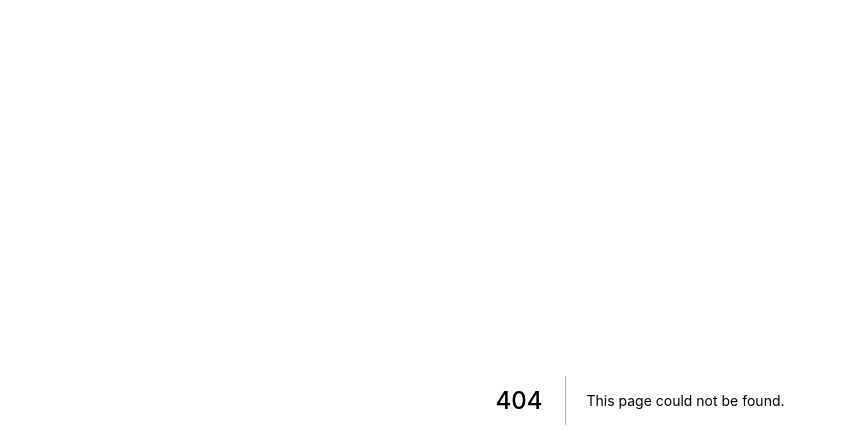
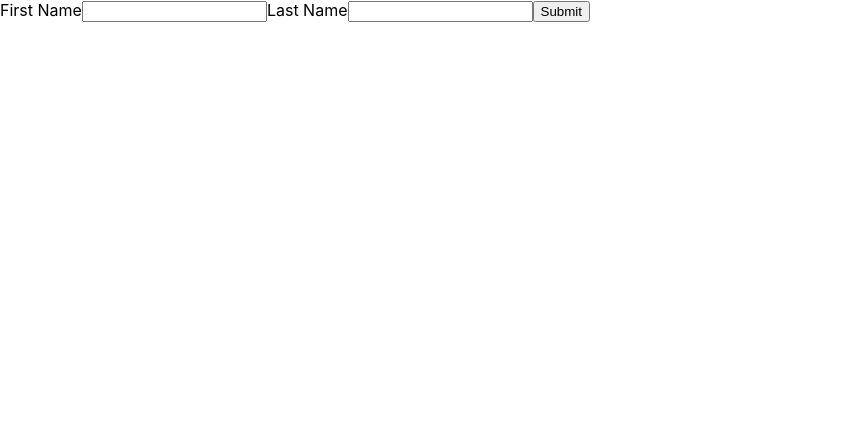
Before and after one commit to yxeri/kstart, a Next.js app: page /formReactHookForm in a window 1280 px wide. Before the commit this address had no page. Shown: the top 448 px of the page, without its empty margins (0-846 px from the left). Built offline with nearby package versions, Linux system fonts and the light colour scheme.

Commit message:
added component with react hook form

```diff
--- a/package.json
+++ b/package.json
@@ -11,7 +11,8 @@
   "dependencies": {
     "next": "12.3.1",
     "react": "18.2.0",
-    "react-dom": "18.2.0"
+    "react-dom": "18.2.0",
+    "react-hook-form": "^7.36.1"
   },
   "devDependencies": {
     "@types/node": "18.8.0",
--- /dev/null
+++ b/pages/formReactHookForm.tsx
@@ -0,0 +1,59 @@
+import { NextPage } from "next";
+import { useEffect, useState } from "react";
+import { PersonInformation } from "../models/PersonInformation";
+import { useForm, SubmitHandler } from "react-hook-form";
+
+interface IFormInput {
+  firstName: string;
+  lastName: string;
+}
+
+const FormReactHookForm: NextPage = () => {
+  const {
+    register,
+    handleSubmit,
+    reset,
+    formState,
+    formState: { isSubmitSuccessful },
+  } = useForm<IFormInput>();
+  const [personInformation, setPersonInformation] = useState<PersonInformation>(
+    { firstName: "", lastName: "" }
+  );
+  const [personList, setPersonList] = useState<PersonInformation[]>([]);
+
+  const onSubmit: SubmitHandler<IFormInput> = (data) => {
+    setPersonList((current) => [
+      ...current,
+      new PersonInformation(data.firstName, data.lastName),
+    ]);
+  };
+
+  useEffect(() => {
+    if (formState.isSubmitSuccessful) {
+      reset({ firstName: "", lastName: "" });
+    }
+  }, [formState, reset]);
+
+  return (
+    <>
+      <form onSubmit={handleSubmit(onSubmit)}>
+        <label htmlFor="firstName"> First Name</label>
+        <input {...register("firstName", { required: true, minLength: 2 })} />
+        <label htmlFor="lastName">Last Name</label>
+        <input {...register("lastName", { required: true, minLength: 2 })} />
+        <button type="submit">Submit</button>
+      </form>
+      {personList.map((person, i) => {
+        return (
+          <div key={i}>
+            <p>
+              First Name: {person.firstName} Last Name: {person.lastName}
+            </p>
+            <p></p>
+          </div>
+        );
+      })}
+    </>
+  );
+};
+export default FormReactHookForm;
--- a/pages/form.tsx
+++ b/pages/formWithoutRHF.tsx
@@ -3,7 +3,7 @@ import React, { ChangeEvent, FormEvent, useState } from "react";
 import { PersonInformation } from "../models/PersonInformation";
 import styles from "../styles/Home.module.css";
 
-const Form: NextPage = () => {
+const FormWithoutRHF: NextPage = () => {
   const [personInformation, setPersonInformation] = useState<PersonInformation>(
     { firstName: "", lastName: "" }
   );
@@ -63,4 +63,4 @@ const Form: NextPage = () => {
   );
 };
 
-export default Form;
+export default FormWithoutRHF;
```
Also changed, not shown: 1 other file (tests, documents, lock files or other folders).
